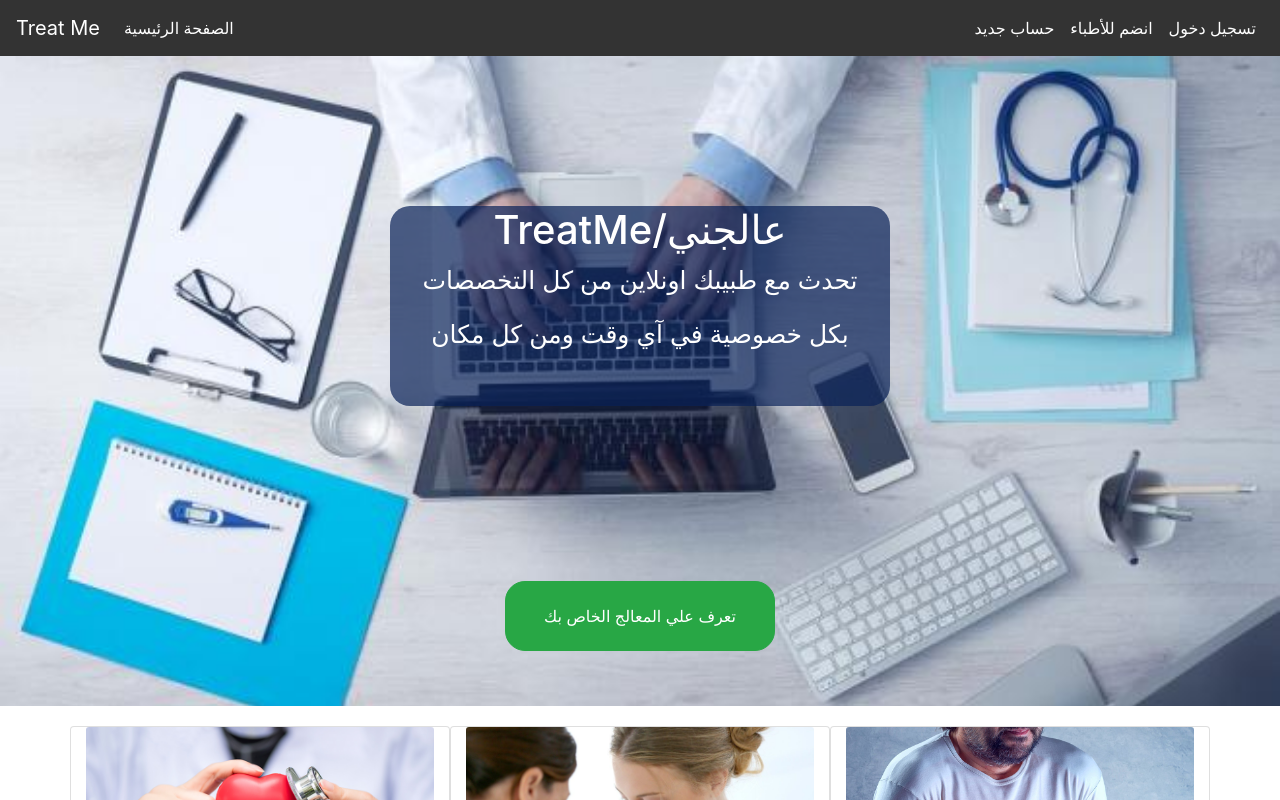
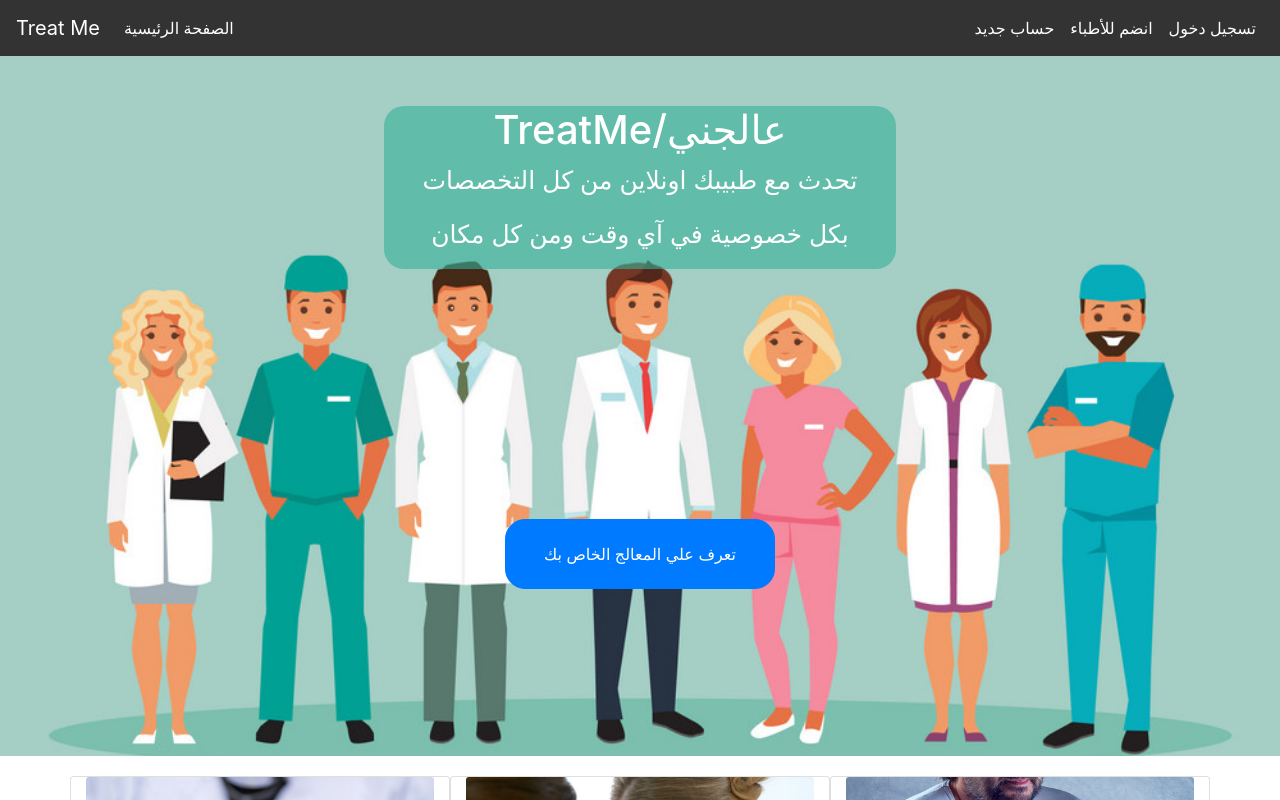
Before and after one commit to Mohammed-Elmorsy/TreatMeAngular, an Angular app: page /home in a window 1280 px wide. Shown: the top 800 px of the page. Built offline with nearby package versions, Linux system fonts and the light colour scheme.

Commit message:
change cover photo 2

```diff
--- a/src/app/home/home.component.css
+++ b/src/app/home/home.component.css
@@ -3,7 +3,7 @@
     background-image: url('../../assets/images/common/cover2.jpg');
     background-repeat: no-repeat;
     background-size: cover;
-    height: 650px;
+    height: 700px;
     text-align: center;
 
 }
@@ -11,6 +11,7 @@
 {
     display: block;
     margin: 25px auto;
+    margin-top: 200px;
     text-align: center;
     height: 70px;
     width: 270px;
@@ -18,15 +19,15 @@
 }
 #caption{
 
-    height: 200px;
-    width: 500px;
+    width:40%;
     position: relative;
-    margin: 150px ;
+    margin: 50px auto ;
+
     display: inline-block;
     color: white;
 
 
-background-color: rgba(9, 34, 87, 0.7);
+background-color: rgba(52, 177, 154, 0.6);
 border-radius: 20px;
 
 
--- a/src/app/home/home.component.html
+++ b/src/app/home/home.component.html
@@ -6,7 +6,7 @@
       <p>بكل خصوصية في آي وقت ومن كل مكان</p>
 
   </div>
-  <button class="btn btn-success">تعرف علي المعالج الخاص بك</button>
+  <button class="btn btn-primary">تعرف علي المعالج الخاص بك</button>
 
 
 </div>
```
Also changed, not shown: src/assets/images/common/cover2.jpg.
